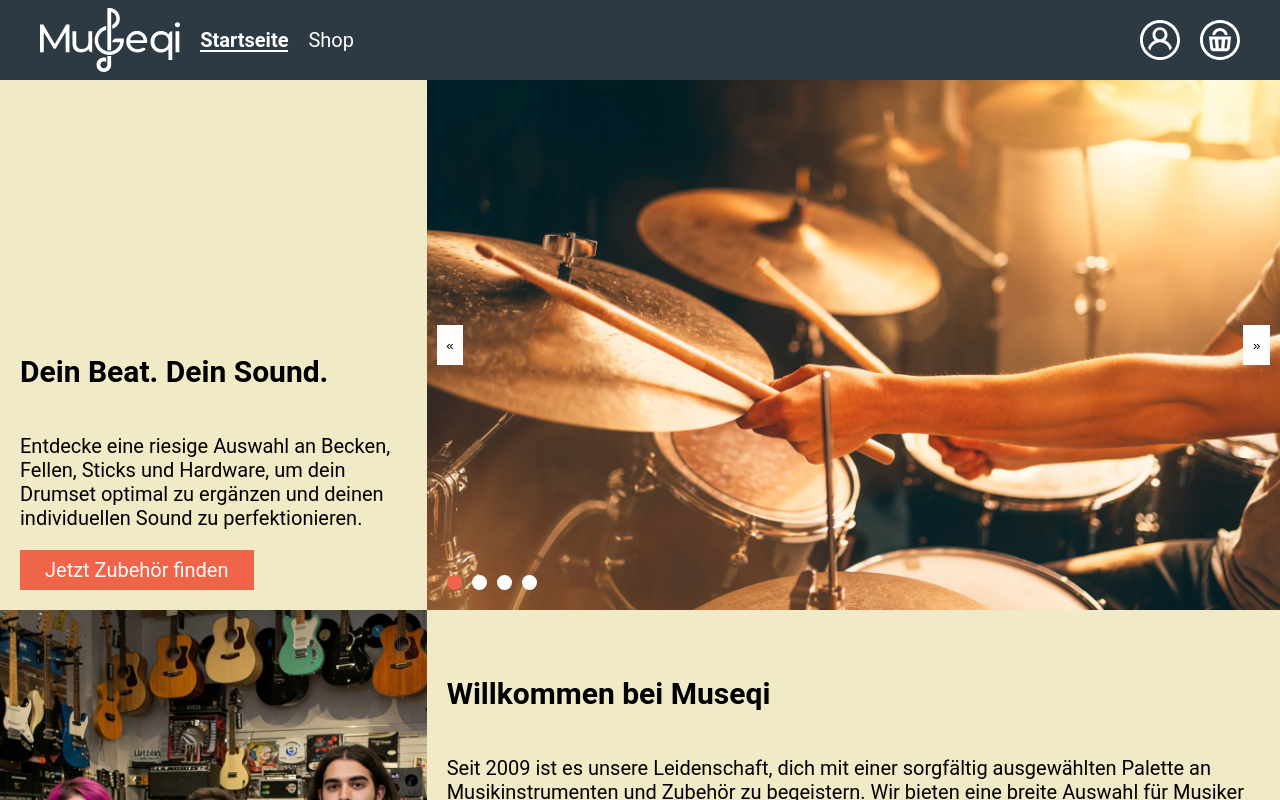
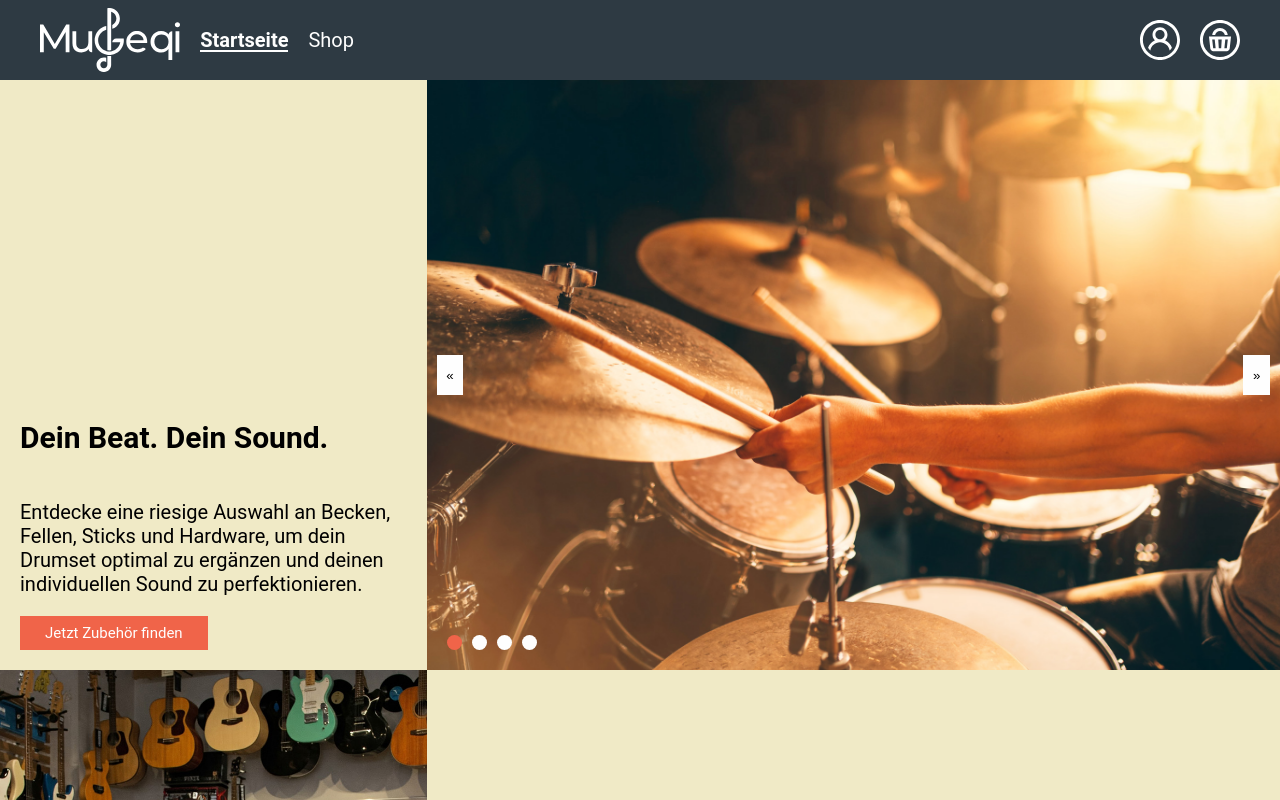
Before and after one commit to SandroHatzfeld/Shopping-Cart, a React (Vite) app: page / in a window 1280 px wide. Shown: the top 800 px of the page. Built offline with nearby package versions, Linux system fonts and the light colour scheme; a web font is replaced by a local one.

Commit message:
styling changes

```diff
--- a/src/components/Navigation.jsx
+++ b/src/components/Navigation.jsx
@@ -6,8 +6,8 @@ export default function Navigation() {
     <nav>
       <div>
         <LinkImage image='./assets/icons/logo_white.svg' alt='Museqi Logo' link='/' classes='logo'/>
-        <NavLink to='/'>Startseite</NavLink>
-        <NavLink to='/shop'>Shop</NavLink>
+        <NavLink className="text-effect" to='/'>Startseite</NavLink>
+        <NavLink className="text-effect" to='/shop'>Shop</NavLink>
       </div>
 			<div >
 				<LinkImage image='./assets/icons/profile_white.svg' alt='Zum Profil' link='profile' classes='icon'/>
--- a/src/components/shop/AmountInput.jsx
+++ b/src/components/shop/AmountInput.jsx
@@ -2,7 +2,7 @@ export default function AmountInput() {
   return (
     <div className="amount-wrapper">
       <button>-</button>
-      <input type="number" defaultValue={1} />
+      <input type="number" defaultValue={1} maxLength={3} />
       <button>+</button>
     </div>
   )
--- a/src/styles/main.scss
+++ b/src/styles/main.scss
@@ -4,20 +4,19 @@
 @font-face {
   font-family: Roboto;
   src: url("./assets/fonts/Roboto-VariableFont_wdth,wght.ttf")
-    format("truetype");
-  font-weight: 400;
+    format("truetype-variation");
 }
 @font-face {
   font-family: "Roboto Italic";
   src: url("./assets/fonts/Roboto-Italic-VariableFont_wdth,wght.ttf")
-    format("truetype");
-  font-weight: 400;
+    format("truetype-variation");
 }
 
 :root {
   font-size: 20px;
   font-family: Roboto, Arial, Helvetica, sans-serif;
   font-weight: 400;
+  text-rendering: optimizeLegibility;
 }
 
 html,
@@ -59,7 +58,6 @@ nav {
   a {
     color: inherit;
     display: inline-block;
-    // transition: font-weight ease 0.3s;
     position: relative;
 
     &::after {
@@ -74,7 +72,7 @@ nav {
     }
   }
 
-  a.active {
+  a.active.text-effect, a.text-effect:hover {
     font-weight: 600;
 
     &::after {
@@ -97,10 +95,12 @@ nav {
 
 .link-button {
   padding: 0.4rem 1.25rem;
+  min-width: 165px;
   width: fit-content;
   background-color: v.$accentColor;
   color: v.$lightColor;
-  font-family: inherit;
+  font-size: 0.75rem;
+  box-sizing: border-box;
 
   &:hover {
     font-weight: 600;
@@ -118,7 +118,7 @@ main {
 section {
   width: 100%;
   height: 100%;
-  max-height: 530px;
+  max-height: 590px;
   display: grid;
   grid-template-columns: 1fr 2fr;
   background-color: v.$secondaryColor;
--- a/src/styles/shop.scss
+++ b/src/styles/shop.scss
@@ -1,5 +1,5 @@
 @use "sass:color";
-@use 'variables' as v;
+@use "variables" as v;
 
 #list-layout {
   grid-template-columns: 400px 1fr;
@@ -73,6 +73,11 @@ aside {
       border: none;
       border-left: 1px solid v.$darkColor;
       border-right: 1px solid v.$darkColor;
+    }
+    input::-webkit-outer-spin-button,
+    input::-webkit-inner-spin-button {
+      -webkit-appearance: none;
+      margin: 0;
     }
   }
 }
```
